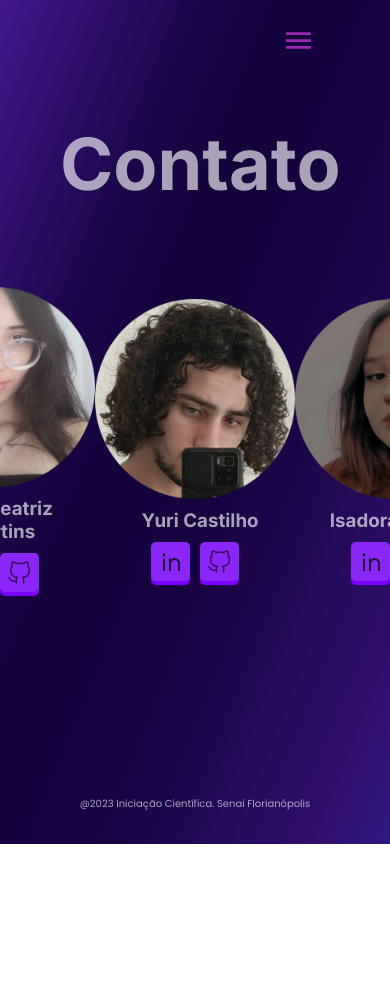
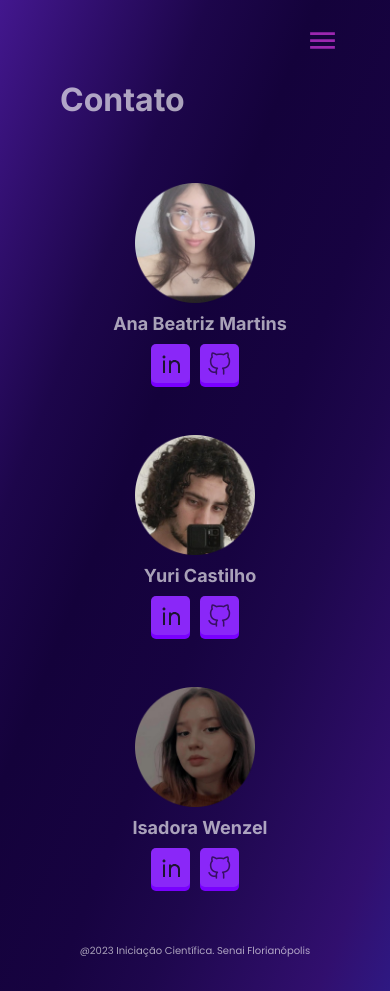
Before and after one commit to SenaiFlorianopolisResearchTeam/Calculator, a Next.js app: page /contact in a window 390 px wide. Before the commit the page ends 844 px from the top, so only its background shows below. Built offline with nearby package versions, Linux system fonts and the light colour scheme.

Commit message:
mobile contact screen

```diff
--- a/src/app/contact/page.module.css
+++ b/src/app/contact/page.module.css
@@ -45,3 +45,36 @@
   background-color: #7900FF;
   border-radius: 5px;
 }
+
+@media screen and (max-width: 800px){
+    .main{
+      display: flex;
+      flex-direction: column;
+      align-items: center;
+      justify-content: center;
+    }
+    .title{
+      font-size: 2rem;
+      align-self: flex-start
+    }
+    .container{
+      display: flex;
+      flex-direction: column;
+      gap: 3rem;
+      margin-top: 0px;
+      margin-bottom: 20px;
+      align-items: center;
+      justify-content: center;
+
+    }
+    .image {
+      text-align: center;
+      max-width: 120px;
+      max-height: 120px;
+    }
+    .container h3{
+      padding: 0px 10px 0px 20px;
+      font-size: 18px;
+      text-align: center;
+    }
+}
--- a/src/components/navbar/Navbar.jsx
+++ b/src/components/navbar/Navbar.jsx
@@ -77,7 +77,7 @@ const Navbar = () => {
           <div className='nav-mobile'>
             <Button onClick={toggleDrawer('right', true)} color='secondary' >
               <MenuIcon
-                sx={{ fontSize: 33 }}
+                sx={{ fontSize: 33, marginLeft: '100%' }}
               />
             </Button>
 
```
